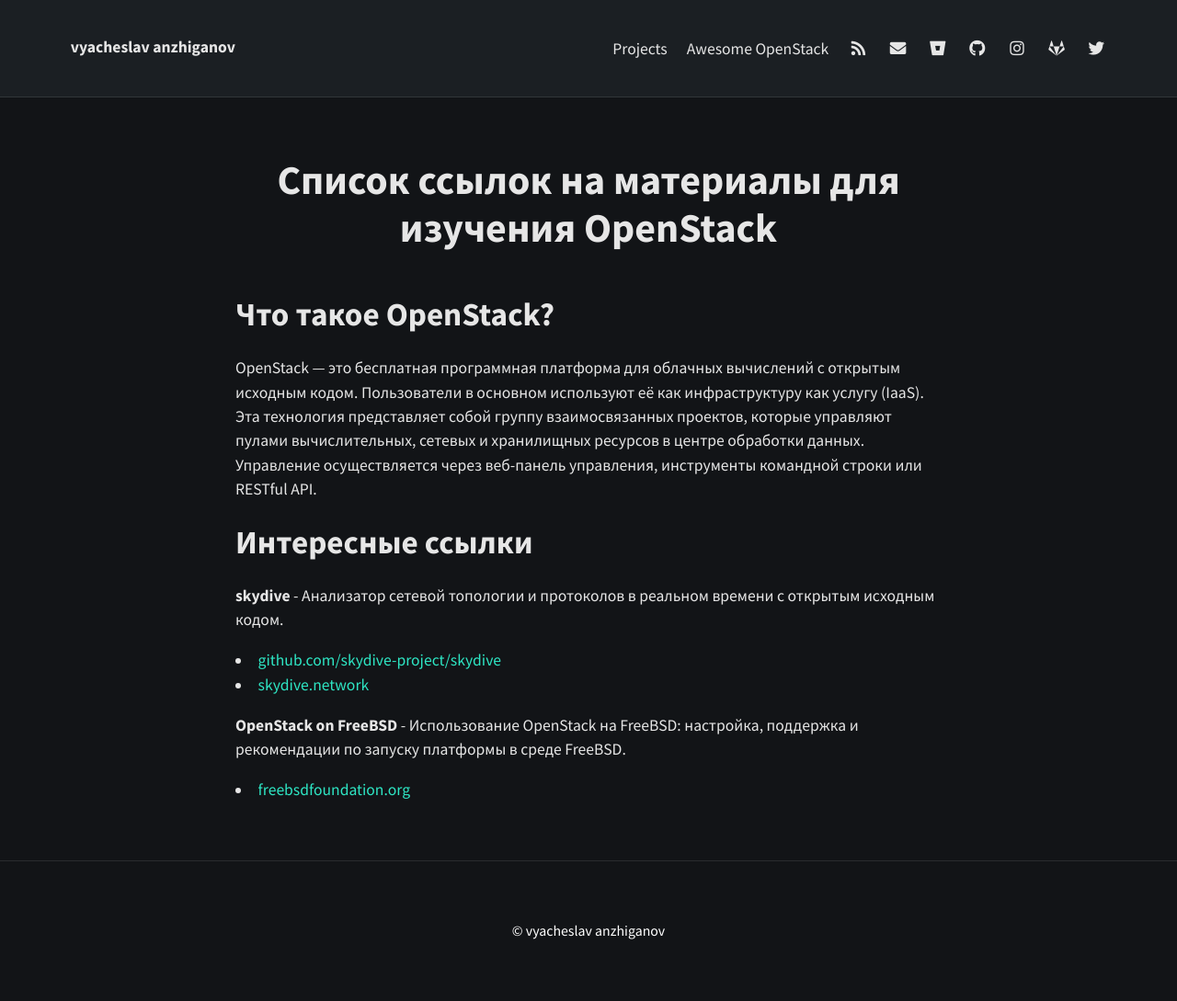
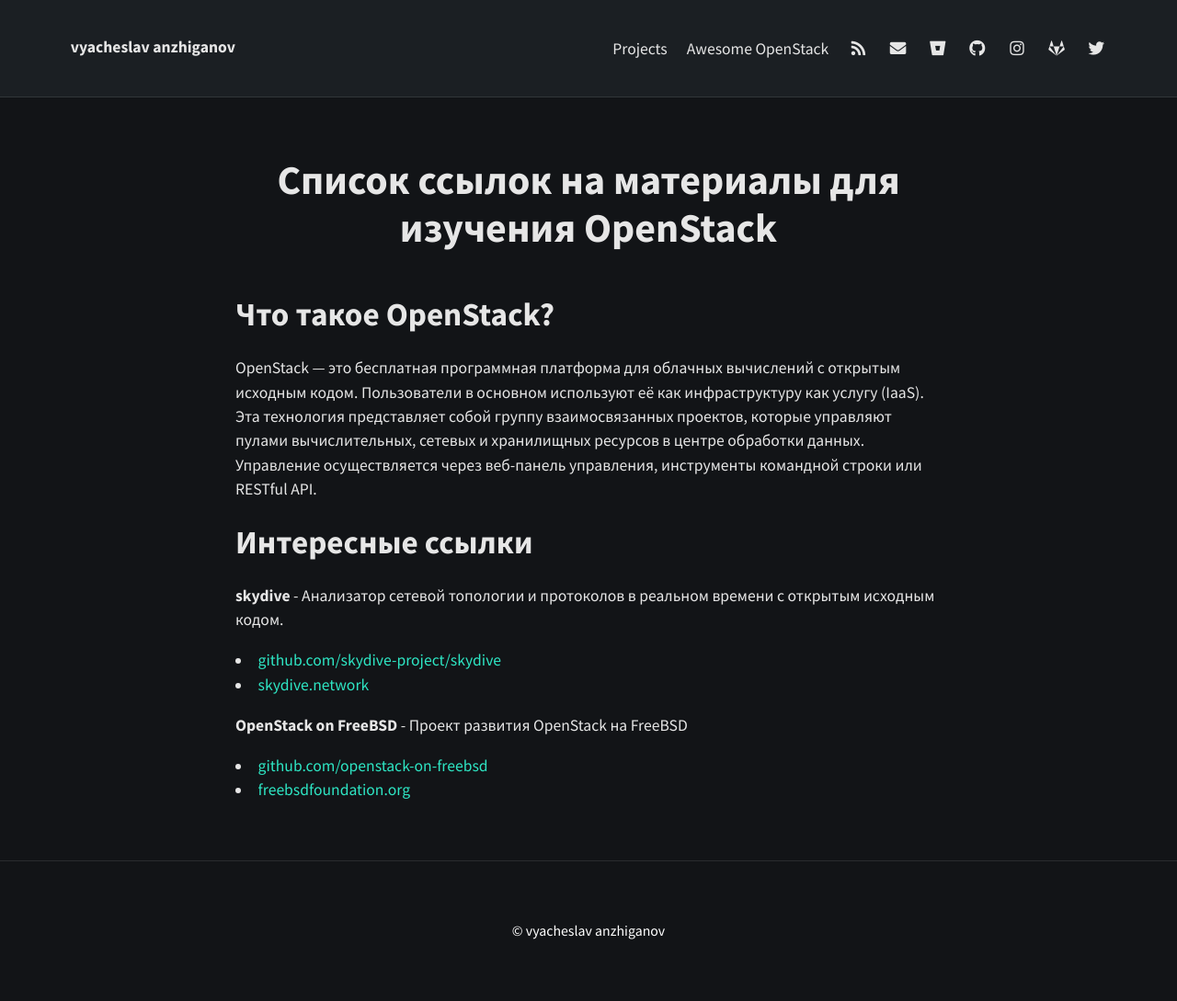
Before and after one commit to vanzhiganov/vanzhiganov.github.io, a Jekyll site: the page built from awesome-openstack.md, in a window 1280 px wide. Shown: the whole page at 92% size. Built offline with Jekyll 4.4.1, drawn with Linux system fonts in a browser that asks for light colours; nearby versions of some CDN libraries.

Commit message:
update openstack page

```diff
--- a/awesome-openstack.md
+++ b/awesome-openstack.md
@@ -24,6 +24,6 @@
 - [github.com/skydive-project/skydive](https://github.com/skydive-project/skydive)
 - [skydive.network](https://skydive.network)
 
-**OpenStack on FreeBSD** - Использование OpenStack на FreeBSD: настройка, поддержка и рекомендации по запуску платформы в среде FreeBSD.
-
+**OpenStack on FreeBSD** - Проект развития OpenStack на FreeBSD
+- [github.com/openstack-on-freebsd](https://github.com/openstack-on-freebsd)
 - [freebsdfoundation.org](https://freebsdfoundation.org/project/openstack-on-freebsd/)
```
